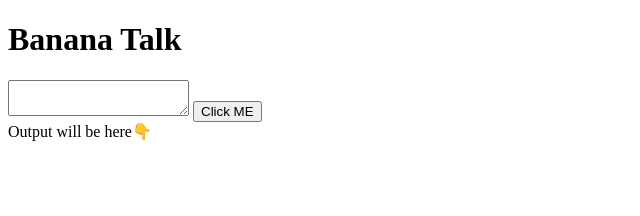
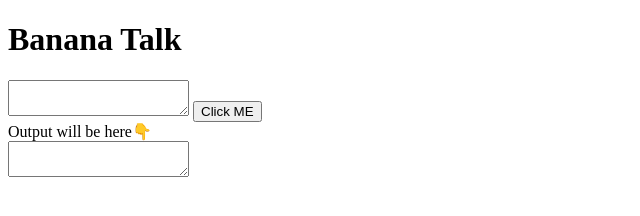
Before and after one commit to SarawadeShrutika/neoGcamp_lesson4, a plain HTML site: page index.html in a window 1280 px wide. Shown: the whole page, without its empty margins (0-640 px from the left). Drawn offline with Linux system fonts and the light colour scheme.

Commit message:
Update index.html

```diff
--- a/index.html
+++ b/index.html
@@ -14,7 +14,8 @@
     <div>
         Output will be here👇
     </div>
-    <div id="txt_output"></div>
+    <textarea id="txt_output"></textarea>
+
     <script src="app.js" type="text/javascript"></script>
 </body>
 </html>
```
